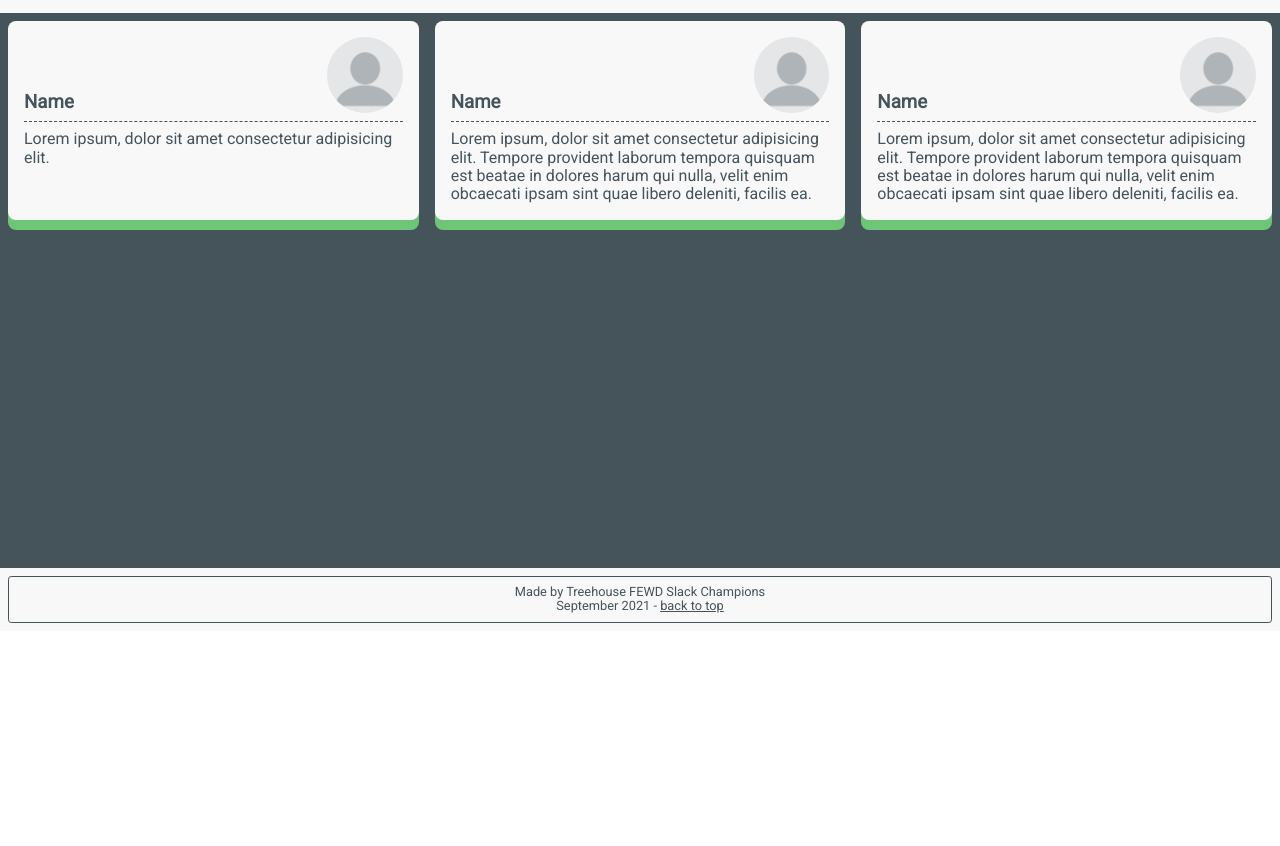
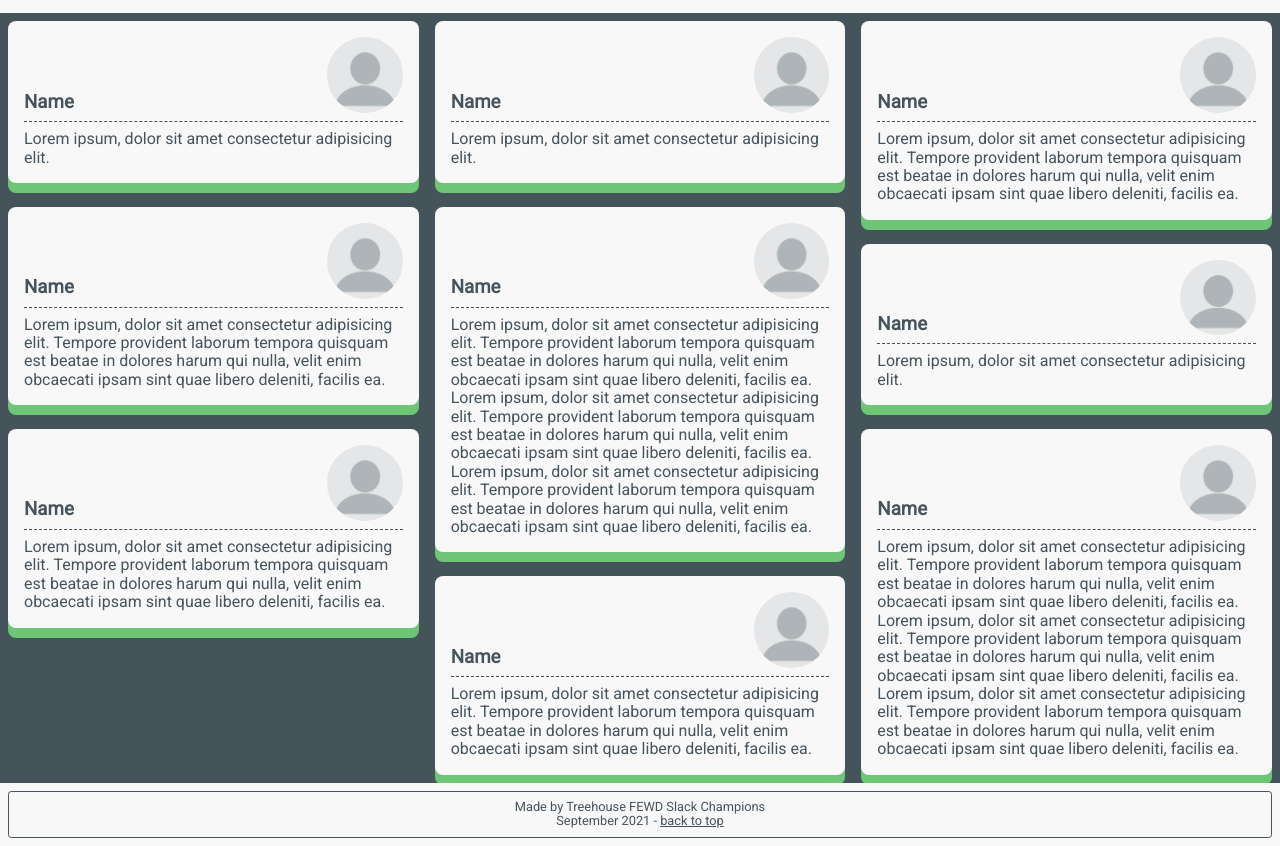
Before and after one commit to philliplankford/th-staff-appreciation, a plain HTML site: page index.html in a window 1280 px wide. Shown: the part 169-1015 px from the top of the page. Before the commit the page ends 800 px from the top, so only its background shows below. Drawn offline with Linux system fonts and the light colour scheme.

Commit message:
implemented columns

```diff
--- a/css/styles.css
+++ b/css/styles.css
@@ -30,7 +30,7 @@ a {
     color: var(--card-text);
 }
 
-/* === STYLES === */
+/* === Layout === */
 header {
     display: flex;
     flex-direction: column;
@@ -83,7 +83,7 @@ footer {
 }
 
 /* === CARDS === */
-.card-grid {
+.card-columns {
     background-color: var(--main-bg);
     padding: .5rem;
 }
@@ -95,6 +95,7 @@ footer {
     background-color: var(--card-bg);
     border-radius: .5rem;
     box-shadow: 0px 10px 0px 0px var(--card-shadow);
+    break-inside: avoid; /* prevents columns premature cut-off */
 }
 
 .card-header {
@@ -128,17 +129,17 @@ footer {
         text-align: start;
     }
 
-    .card-grid {
-        display: grid;
-        grid-template-columns: repeat(2, 1fr);
-        grid-gap: 1rem;
+    .card-columns {
+        /* bug: the last cards box shadow gets cut off */
+        columns: 2 auto;
+        column-gap: 1rem;
     }
 }
 
 @media screen and (min-width: 1024px) {
-    .card-grid {
-        display: grid;
-        grid-template-columns: repeat(3, 1fr);
-        grid-gap: 1rem;
+
+    .card-columns {
+        columns: 3 auto;
+        column-gap: 1rem;
     }
 }
--- a/index.html
+++ b/index.html
@@ -24,7 +24,14 @@
             </section>
         </header>
         <main>
-            <section class="card-grid">
+            <section class="card-columns">
+
+                <!--
+                    Add Cards Here! Please feel free to be as creative as you'd like!
+                    Also any additional section or styling ideas are welcome!
+                -->
+
+                <!-- Placeholders -->
                 <div class="card">
                     <div class="card-header">
                         <img class="profile-pic" src="img/profile-pics/base_pfp.png" alt="Profile Picture">
@@ -36,7 +43,7 @@
                         </p>
                     </div>
                 </div>
-                <div class="card card-width-two">
+                <div class="card">
                     <div class="card-header">
                         <img class="profile-pic" src="img/profile-pics/base_pfp.png" alt="Profile Picture">
                         <h3>Name</h3>
@@ -62,9 +69,88 @@
                         </p>
                     </div>
                 </div>
-
-                <!-- Add Cards Here -->
-
+                <div class="card">
+                    <div class="card-header">
+                        <img class="profile-pic" src="img/profile-pics/base_pfp.png" alt="Profile Picture">
+                        <h3>Name</h3>
+                    </div>
+                    <div class="card-content">
+                        <p>
+                            Lorem ipsum, dolor sit amet consectetur adipisicing elit.
+                        </p>
+                    </div>
+                </div>
+                <div class="card">
+                    <div class="card-header">
+                        <img class="profile-pic" src="img/profile-pics/base_pfp.png" alt="Profile Picture">
+                        <h3>Name</h3>
+                    </div>
+                    <div class="card-content">
+                        <p>
+                            Lorem ipsum, dolor sit amet consectetur adipisicing elit.
+                            Tempore provident laborum tempora quisquam est beatae in dolores harum qui nulla,
+                            velit enim obcaecati ipsam sint quae libero deleniti, facilis ea. Lorem ipsum, dolor sit amet consectetur adipisicing elit.
+                            Tempore provident laborum tempora quisquam est beatae in dolores harum qui nulla,
+                            velit enim obcaecati ipsam sint quae libero deleniti, facilis ea. Lorem ipsum, dolor sit amet consectetur adipisicing elit.
+                            Tempore provident laborum tempora quisquam est beatae in dolores harum qui nulla,
+                            velit enim obcaecati ipsam sint quae libero deleniti, facilis ea.
+                        </p>
+                    </div>
+                </div>
+                <div class="card">
+                    <div class="card-header">
+                        <img class="profile-pic" src="img/profile-pics/base_pfp.png" alt="Profile Picture">
+                        <h3>Name</h3>
+                    </div>
+                    <div class="card-content">
+                        <p>
+                            Lorem ipsum, dolor sit amet consectetur adipisicing elit.
+                            Tempore provident laborum tempora quisquam est beatae in dolores harum qui nulla,
+                            velit enim obcaecati ipsam sint quae libero deleniti, facilis ea.
+                        </p>
+                    </div>
+                </div>
+                <div class="card">
+                    <div class="card-header">
+                        <img class="profile-pic" src="img/profile-pics/base_pfp.png" alt="Profile Picture">
+                        <h3>Name</h3>
+                    </div>
+                    <div class="card-content">
+                        <p>
+                            Lorem ipsum, dolor sit amet consectetur adipisicing elit.
+                            Tempore provident laborum tempora quisquam est beatae in dolores harum qui nulla,
+                            velit enim obcaecati ipsam sint quae libero deleniti, facilis ea.
+                        </p>
+                    </div>
+                </div>
+                <div class="card">
+                    <div class="card-header">
+                        <img class="profile-pic" src="img/profile-pics/base_pfp.png" alt="Profile Picture">
+                        <h3>Name</h3>
+                    </div>
+                    <div class="card-content">
+                        <p>
+                            Lorem ipsum, dolor sit amet consectetur adipisicing elit.
+                        </p>
+                    </div>
+                </div>
+                <div class="card">
+                    <div class="card-header">
+                        <img class="profile-pic" src="img/profile-pics/base_pfp.png" alt="Profile Picture">
+                        <h3>Name</h3>
+                    </div>
+                    <div class="card-content">
+                        <p>
+                            Lorem ipsum, dolor sit amet consectetur adipisicing elit.
+                            Tempore provident laborum tempora quisquam est beatae in dolores harum qui nulla,
+                            velit enim obcaecati ipsam sint quae libero deleniti, facilis ea. Lorem ipsum, dolor sit amet consectetur adipisicing elit.
+                            Tempore provident laborum tempora quisquam est beatae in dolores harum qui nulla,
+                            velit enim obcaecati ipsam sint quae libero deleniti, facilis ea. Lorem ipsum, dolor sit amet consectetur adipisicing elit.
+                            Tempore provident laborum tempora quisquam est beatae in dolores harum qui nulla,
+                            velit enim obcaecati ipsam sint quae libero deleniti, facilis ea.
+                        </p>
+                    </div>
+                </div>
             </section>
         </main>
         <footer>
```
